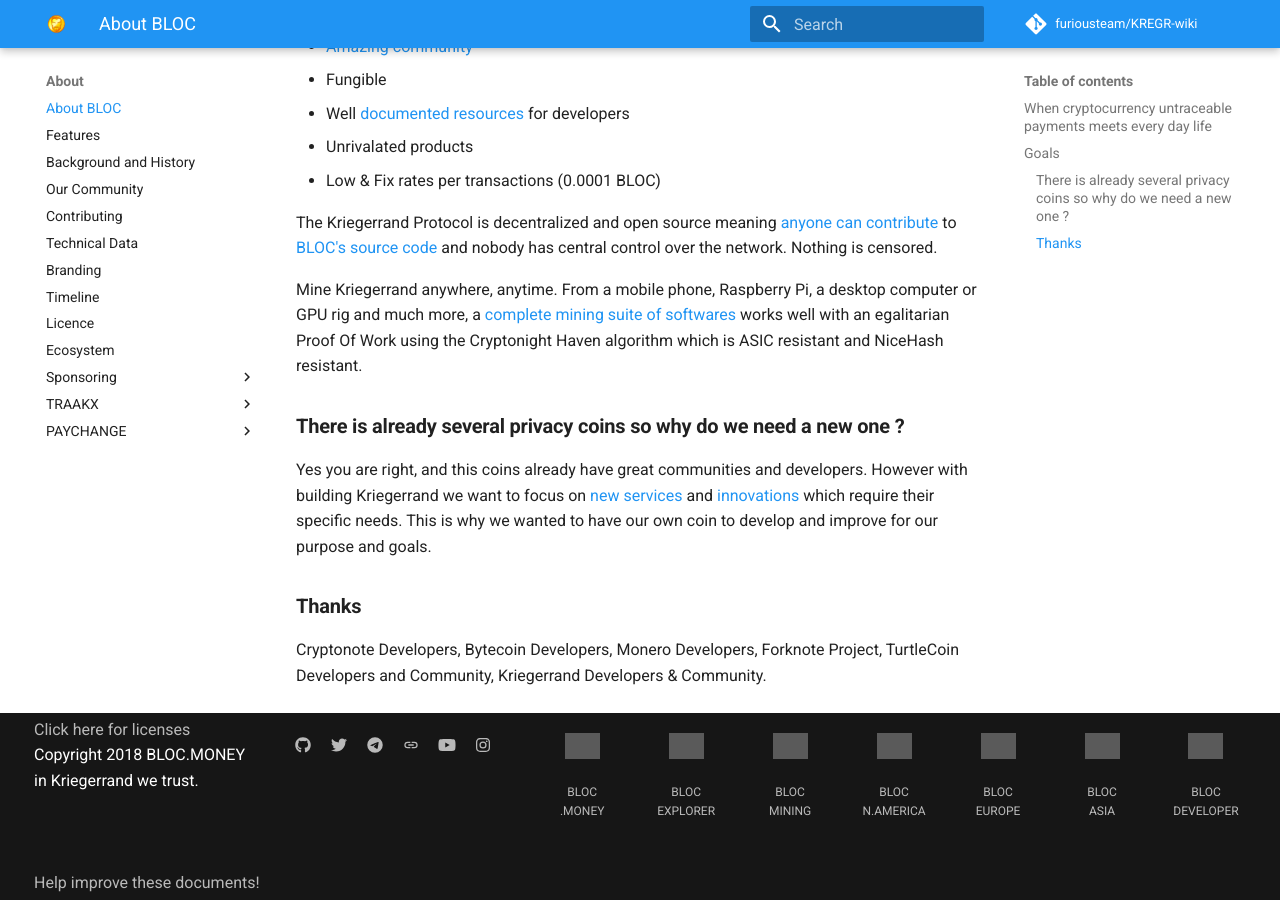
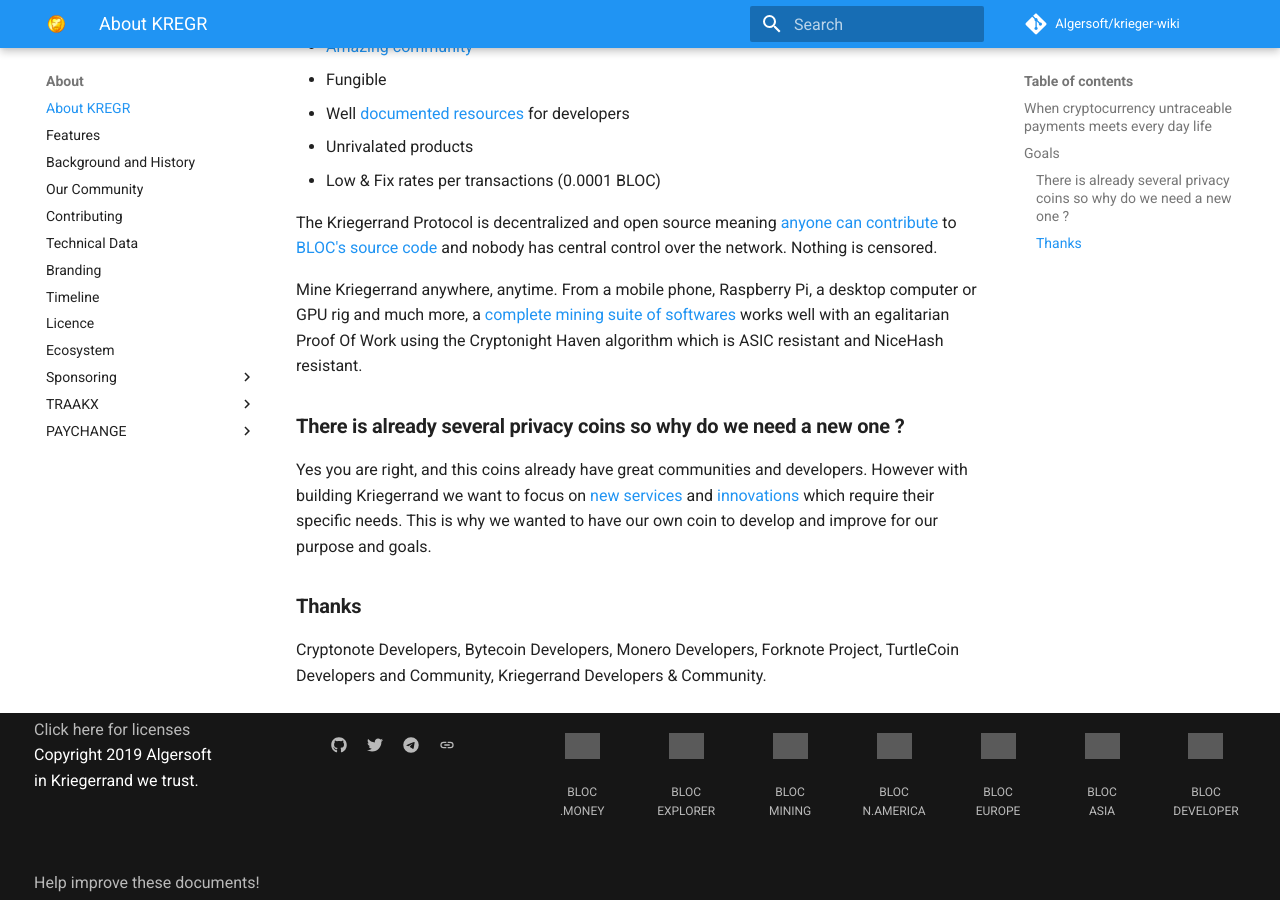
Before and after one commit to Algersoft/algersoftbible, an MkDocs documentation site: the page built from docs/about/Home.md, in a window 1280 px wide and 900 px high, scrolled down 1630 px. Built offline with MkDocs 1.6.1 and Material for MkDocs 9.7.7, drawn with Linux system fonts in a browser that asks for light colours; comment, search, counter and statistics services are not loaded; grey boxes are pictures that could not be loaded.

Commit message:
Update mkdocs.yml

```diff
--- a/mkdocs.yml
+++ b/mkdocs.yml
@@ -1,15 +1,15 @@
 # proj info
-site_name: 'BLOC.MONEY Wiki'
-site_description: 'Wiki for BLOC'
-site_author: 'BLOC.MONEY'
-site_url: https://wiki.bloc.money/
+site_name: 'krieger Wiki'
+site_description: 'Wiki for Kriegerrand'
+site_author: 'AlgerSoft.xyz'
+site_url: http://wiki.algersoft.xyz/
 
 # repo
-repo_name: 'furiousteam/KREGR-wiki'
-repo_url: 'https://github.com/furiousteam/KREGR-wiki'
+repo_name: 'Algersoft/krieger-wiki'
+repo_url: 'https://github.com/Algerosft/krieger-wiki'
 
 # copyright
-copyright: 'Copyright 2018 BLOC.MONEY'
+copyright: 'Copyright 2019 Algersoft'
 
 
 # config
@@ -40,17 +40,13 @@
     language: 'en'
   social:
     - type: 'github'
-      link: 'https://github.com/furiousteam'
+      link: 'https://github.com/Algersoft'
     - type: 'twitter'
-      link: 'https://twitter.com/bloc_money'
+      link: 'https://twitter.com/kriegerrand'
     - type: 'telegram'
-      link: 'https://t.me/bloc_money'
+      link: 'https://t.me/kriegerrand'
     - type: 'discordapp'
       link: 'https://discord.gg/5Buudya'
-    - type: 'youtube'
-      link: 'https://www.youtube.com/channel/UCdvnEPWhqGtZUEx3EFBrXvA'
-    - type: 'instagram'
-      link: 'https://www.instagram.com/bloc.money'
 
 # Google Analytics
 google_analytics:
@@ -88,7 +84,7 @@
     - Welcome:
       - Home: index.md
       - Getting Started: Getting-Started.md
-      - About BLOC: about/Home.md
+      - About KREGR: about/Home.md
       - Wallets: wallets/Making-a-Wallet.md
       - Mining: mining/What-is-mining.md
       - Service Operators: service-operators/Resources.md
```
